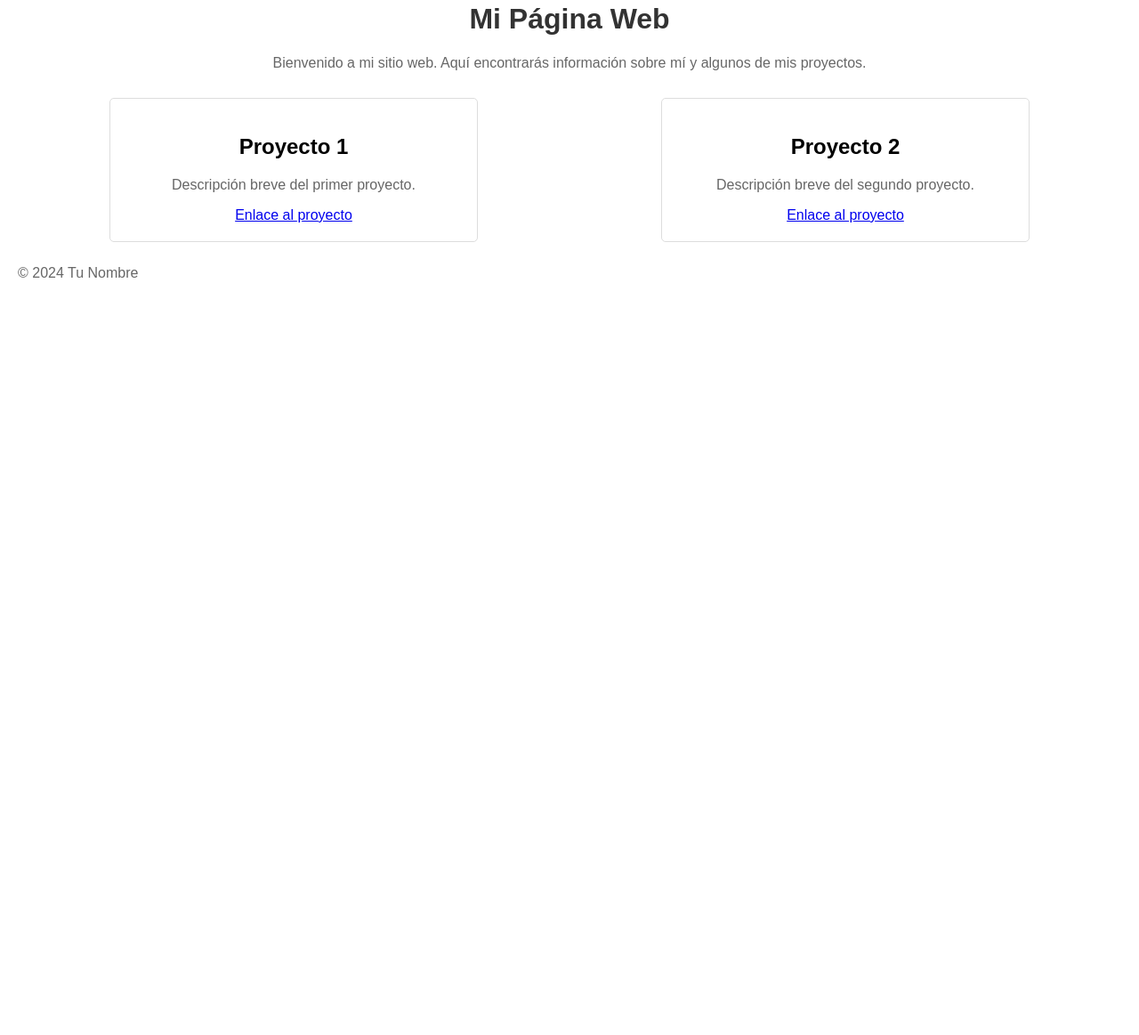
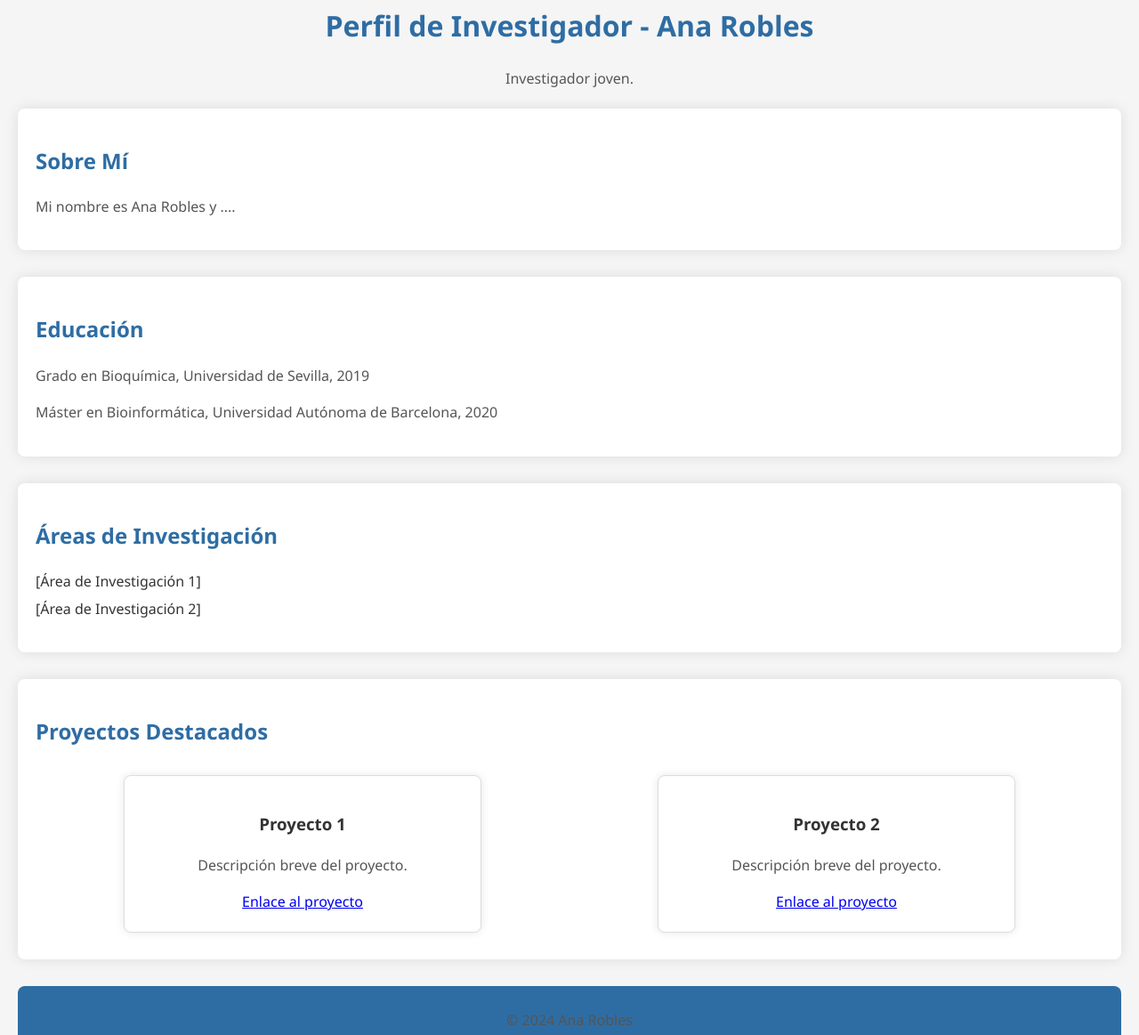
Before and after one commit to anaroblesmar/anaroblesmar.github.io, a plain HTML site: page index.html in a window 1280 px wide. Shown: the part 18-1181 px from the top of the page at 89% size. Before the commit the page ends 800 px from the top, so only its background shows below. Drawn offline with Linux system fonts and the light colour scheme.

Commit message:
Update index.html

```diff
--- a/index.html
+++ b/index.html
@@ -3,11 +3,14 @@
 <head>
     <meta charset="UTF-8">
     <meta name="viewport" content="width=device-width, initial-scale=1.0">
-    <title>Mi Página Web</title>
+    <title>Perfil de Investigador - Ana Robles</title>
     <style>
         body {
-            font-family: Arial, sans-serif;
+            font-family: 'Segoe UI', Tahoma, Geneva, Verdana, sans-serif;
             margin: 20px;
+            line-height: 1.6;
+            background-color: #f5f5f5;
+            color: #333;
         }
 
         header {
@@ -16,11 +19,32 @@
         }
 
         h1 {
-            color: #333;
+            color: #2e6da4;
         }
 
         p {
-            color: #666;
+            color: #555;
+        }
+
+        section {
+            margin-bottom: 30px;
+            background-color: #fff;
+            border-radius: 8px;
+            padding: 20px;
+            box-shadow: 0 0 15px rgba(0, 0, 0, 0.1);
+        }
+
+        h2 {
+            color: #2e6da4;
+        }
+
+        ul {
+            list-style-type: none;
+            padding: 0;
+        }
+
+        li {
+            margin-bottom: 5px;
         }
 
         .projects {
@@ -34,36 +58,74 @@
             margin: 10px;
             padding: 20px;
             border: 1px solid #ddd;
-            border-radius: 5px;
+            border-radius: 8px;
             text-align: center;
+            background-color: #fff;
+            box-shadow: 0 0 10px rgba(0, 0, 0, 0.1);
+            transition: transform 0.3s;
+        }
+
+        .project:hover {
+            transform: scale(1.05);
+        }
+
+        footer {
+            text-align: center;
+            margin-top: 20px;
+            padding: 10px;
+            background-color: #2e6da4;
+            color: #fff;
+            border-radius: 8px;
         }
     </style>
 </head>
 <body>
 
     <header>
-        <h1>Mi Página Web</h1>
-        <p>Bienvenido a mi sitio web. Aquí encontrarás información sobre mí y algunos de mis proyectos.</p>
+        <h1>Perfil de Investigador - Ana Robles</h1>
+        <p>Investigador joven.</p>
     </header>
 
-    <section class="projects">
-        <div class="project">
-            <h2>Proyecto 1</h2>
-            <p>Descripción breve del primer proyecto.</p>
-            <a href="#">Enlace al proyecto</a>
+    <section id="about">
+        <h2>Sobre Mí</h2>
+        <p>Mi nombre es Ana Robles y ....</p>
+    </section>
+
+    <section id="education">
+        <h2>Educación</h2>
+        <p>Grado en Bioquímica, Universidad de Sevilla, 2019</p>
+        <p>Máster en Bioinformática, Universidad Autónoma de Barcelona, 2020</p>
+        <!-- Agrega más detalles sobre tu educación si es necesario -->
+    </section>
+
+    <section id="research-interests">
+        <h2>Áreas de Investigación</h2>
+        <ul>
+            <li>[Área de Investigación 1]</li>
+            <li>[Área de Investigación 2]</li>
+            <!-- Agrega más áreas de investigación -->
+        </ul>
+    </section>
+
+    <section id="projects">
+        <h2>Proyectos Destacados</h2>
+        <div class="projects">
+            <div class="project">
+                <h3>Proyecto 1</h3>
+                <p>Descripción breve del proyecto.</p>
+                <a href="#">Enlace al proyecto</a>
+            </div>
+            <div class="project">
+                <h3>Proyecto 2</h3>
+                <p>Descripción breve del proyecto.</p>
+                <a href="#">Enlace al proyecto</a>
+            </div>
+            <!-- Agrega más proyectos -->
         </div>
-
-        <div class="project">
-            <h2>Proyecto 2</h2>
-            <p>Descripción breve del segundo proyecto.</p>
-            <a href="#">Enlace al proyecto</a>
-        </div>
-
-        <!-- Puedes agregar más proyectos aquí -->
     </section>
 
     <footer>
-        <p>© 2024 Tu Nombre</p>
+        <p>© 2024 Ana Robles</p>
     </footer>
 
 </body>
```
